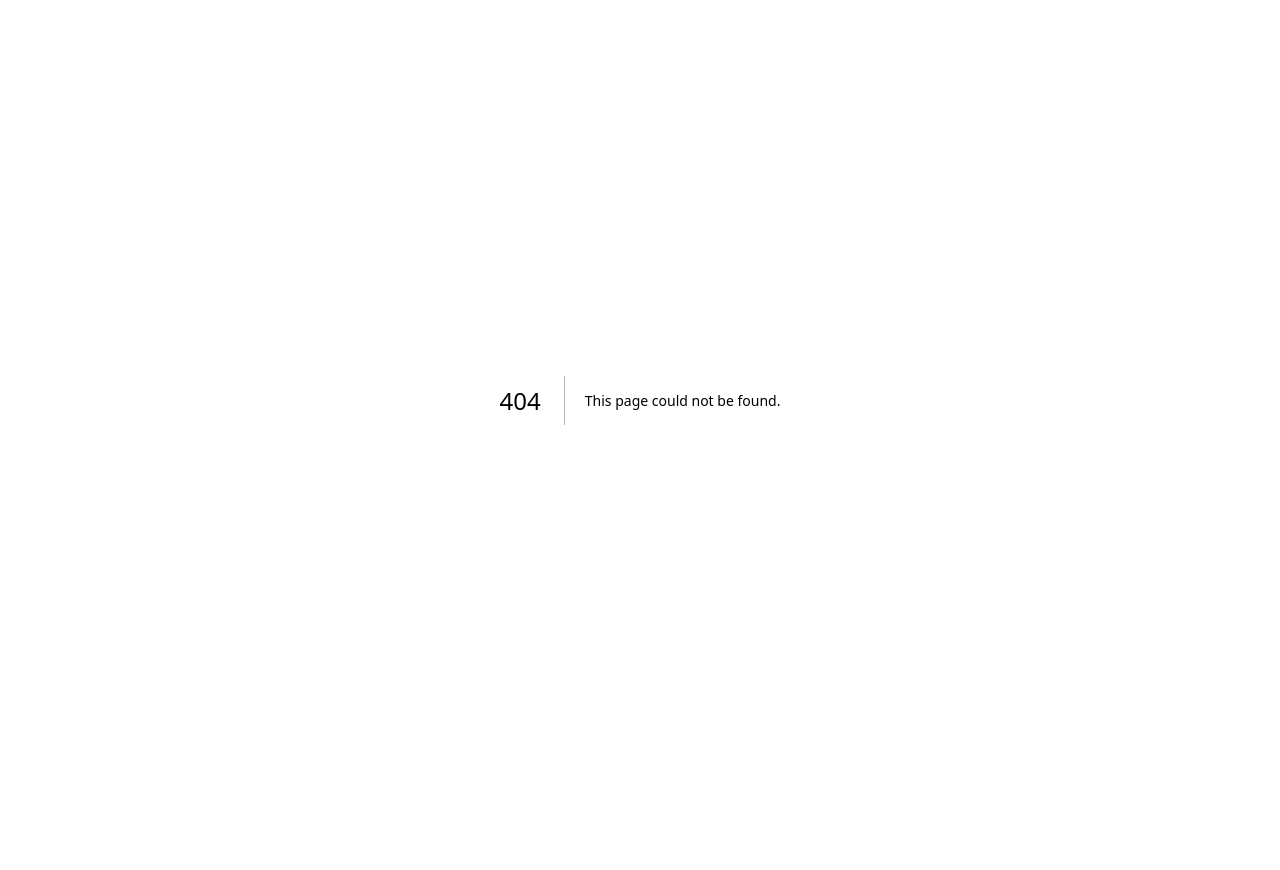
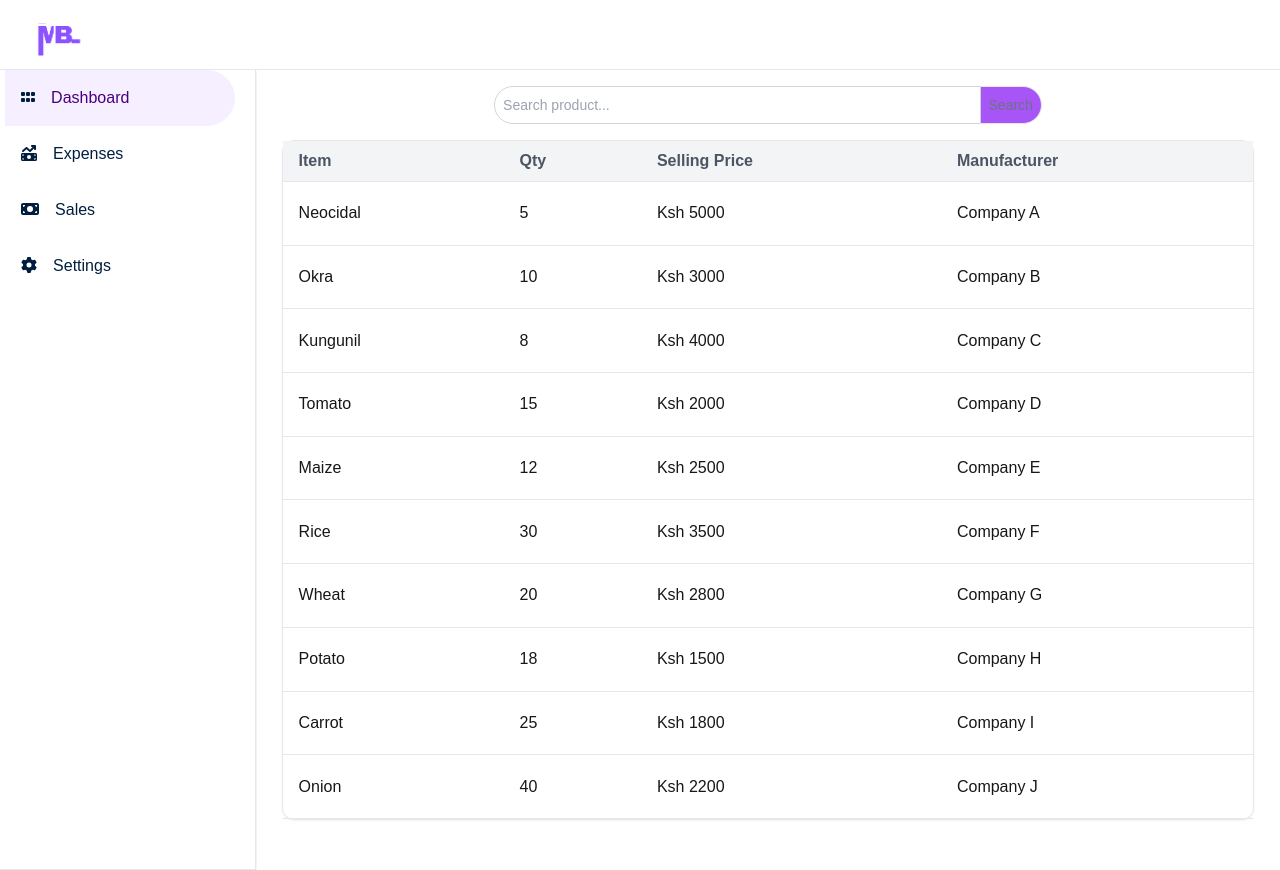
Before and after one commit to CHIGODI/BusinessManager, a Next.js app in the folder mybiz-frontend/: page /dashboard/sale in a window 1280 px wide. Before the commit this address had no page. Before the commit the page ends 800 px from the top, so only its background shows below. Built offline with nearby package versions, Linux system fonts and the light colour scheme.

Commit message:
Add sale page to dashboard

```diff
--- /dev/null
+++ b/mybiz-frontend/app/dashboard/sale/page.js
@@ -0,0 +1,63 @@
+'use client';
+import { useState } from 'react';
+import axios from 'axios';
+import Link from 'next/link';
+import NavBar from '../../components/navbar';
+import SideNav from '../../components/sidenav';
+
+export default function SalePage() {
+
+    const data = [
+        { item: 'Neocidal', qty: 5, sellingPrice: 'Ksh 5000', manufacturer: 'Company A' },
+        { item: 'Okra', qty: 10, sellingPrice: 'Ksh 3000', manufacturer: 'Company B' },
+        { item: 'Kungunil', qty: 8, sellingPrice: 'Ksh 4000', manufacturer: 'Company C' },
+        { item: 'Tomato', qty: 15, sellingPrice: 'Ksh 2000', manufacturer: 'Company D' },
+        { item: 'Maize', qty: 12, sellingPrice: 'Ksh 2500', manufacturer: 'Company E' },
+        { item: 'Rice', qty: 30, sellingPrice: 'Ksh 3500', manufacturer: 'Company F' },
+        { item: 'Wheat', qty: 20, sellingPrice: 'Ksh 2800', manufacturer: 'Company G' },
+        { item: 'Potato', qty: 18, sellingPrice: 'Ksh 1500', manufacturer: 'Company H' },
+        { item: 'Carrot', qty: 25, sellingPrice: 'Ksh 1800', manufacturer: 'Company I' },
+        { item: 'Onion', qty: 40, sellingPrice: 'Ksh 2200', manufacturer: 'Company J' },
+    ];
+
+    return (
+        <div className="h-screen">
+            <NavBar />
+            <div className="flex flex-row w-full h-screen">
+                <SideNav />
+                <div className="w-[80%] pl-[2%] pr-[2%] h-full">
+                    <div className="w-full flex justify-center items-center">
+                        <input
+                            type="text"
+                            placeholder="Search product..."
+                            className="text-sm w-[50%] p-2 border border-gray-300 rounded-tl-full rounded-bl-full mt-4 mb-4 outline-none focus:border-purple-500"
+                        />
+                        <button className='text-sm text-gray-500 border-t border-b border-r p-2 bg-purple-500 rounded-tr-full rounded-br-full hover:bg-opacity-90'>Search</button>
+                    </div>
+                    <div className="flex bg-white rounded-xl w-[100%] border h-[85%] shadow-sm">
+                        <table className='w-full'>
+                            <thead>
+                                <tr className="bg-gray-100">
+                                    <th className="border-b px-4 py-2 text-left text-gray-600">Item</th>
+                                    <th className="border-b px-4 py-2 text-left text-gray-600">Qty</th>
+                                    <th className="border-b px-4 py-2 text-left text-gray-600">Selling Price</th>
+                                    <th className="border-b px-4 py-2 text-left text-gray-600">Manufacturer</th>
+                                </tr>
+                            </thead>
+                            <tbody>
+                                {data.map((row, index) => (
+                                    <tr key={index} className="hover:bg-gray-50 h-[2%]">
+                                        <td className="border-b px-4 py-2">{row.item}</td>
+                                        <td className="border-b px-4 py-2">{row.qty}</td>
+                                        <td className="border-b px-4 py-2">{row.sellingPrice}</td>
+                                        <td className="border-b px-4 py-2">{row.manufacturer}</td>
+                                    </tr>
+                                ))}
+                            </tbody>
+                        </table>
+                    </div>
+                </div>
+            </div>
+        </div>
+    );
+}
```
